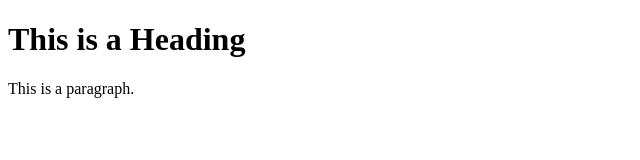
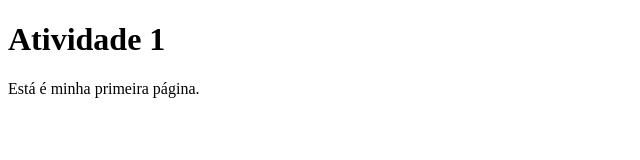
Before and after one commit to paulo2534/paulo2534.github.io, a plain HTML site: page index.html in a window 1280 px wide. Shown: the whole page, without its empty margins (0-640 px from the left). Drawn offline with Linux system fonts and the light colour scheme.

Commit message:
Update index.html

```diff
--- a/index.html
+++ b/index.html
@@ -5,8 +5,8 @@
 </head>
 <body>
 
-<h1>This is a Heading</h1>
-<p>This is a paragraph.</p>
+<h1>Atividade 1</h1>
+<p>Está é minha primeira página.</p>
 
 </body>
 </html>
```
